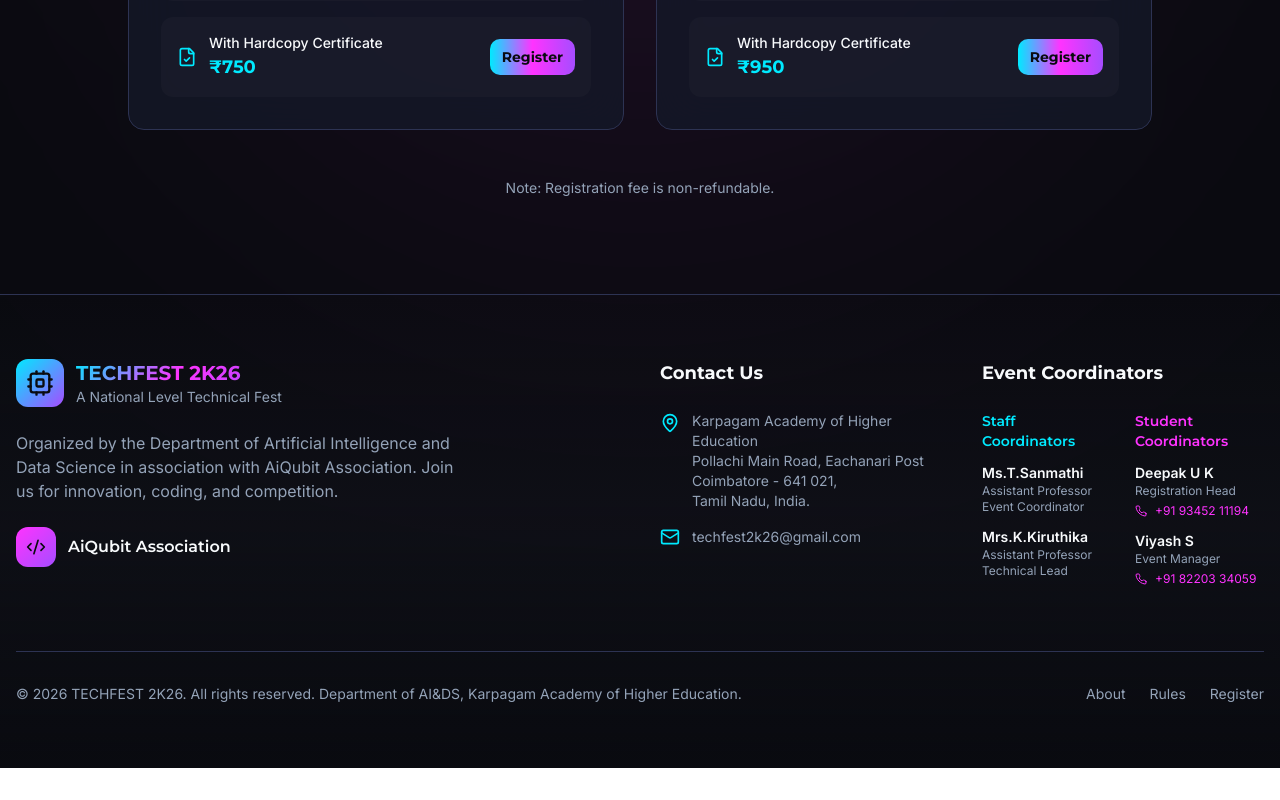
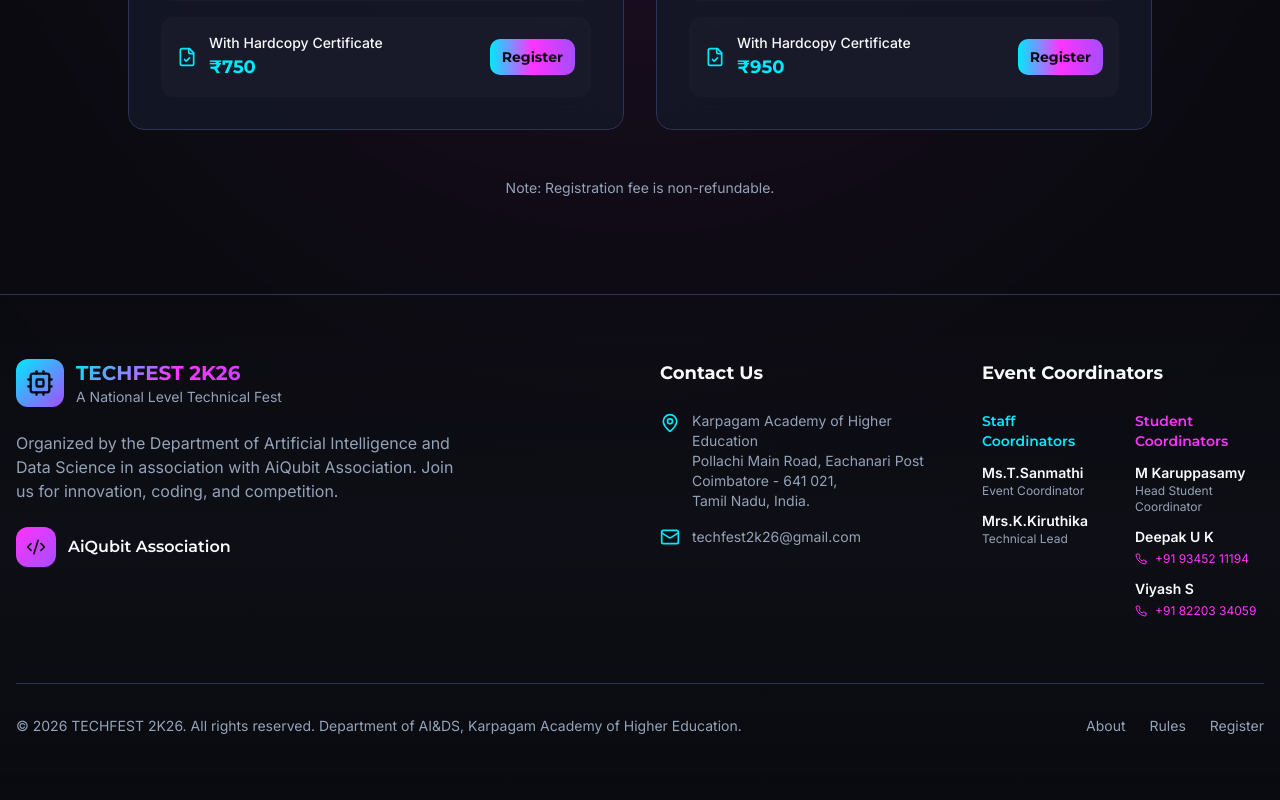
Before and after one commit to techfest2k26/2k26-Website, a React (Vite) app: page / in a window 1280 px wide. Shown: the part 5396-6196 px from the top of the page. Before the commit the page ends 6164 px from the top, so only its background shows below. Built offline with nearby package versions, Linux system fonts and the light colour scheme; the HTML template or start-up script is replaced by a standard one.

Commit message:
add karupu

```diff
--- a/src/components/Footer.tsx
+++ b/src/components/Footer.tsx
@@ -7,8 +7,9 @@ const Footer = () => {
   ];
 
   const studentCoordinators = [
-    { name: "Deepak U K", role: "Registration Head", phone: "+91 93452 11194" },
-    { name: "Viyash S", role: "Event Manager", phone: "+91 82203 34059" },
+    { name: "M Karuppasamy", role: "Head Student Coordinator" },
+    { name: "Deepak U K", phone: "+91 93452 11194" },
+    { name: "Viyash S", phone: "+91 82203 34059" },
   ];
 
   return (
@@ -86,7 +87,6 @@ const Footer = () => {
                   {staffCoordinators.map((coordinator) => (
                     <li key={coordinator.name} className="text-sm">
                       <p className="font-semibold text-foreground">{coordinator.name}</p>
-                      <p className="text-muted-foreground text-xs">{coordinator.designation}</p>
                       <p className="text-muted-foreground text-xs">{coordinator.role}</p>
                     </li>
                   ))}
@@ -100,7 +100,10 @@ const Footer = () => {
                   {studentCoordinators.map((coordinator) => (
                     <li key={coordinator.name} className="text-sm">
                       <p className="font-semibold text-foreground">{coordinator.name}</p>
+                      {coordinator.role && (
                         <p className="text-muted-foreground text-xs">{coordinator.role}</p>
+                      )}
+                      {coordinator.phone && (
                         <a
                           href={`tel:${coordinator.phone.replace(/\s/g, '')}`}
                           className="flex items-center gap-2 text-neon-pink hover:text-primary transition-colors mt-1"
@@ -108,6 +111,7 @@ const Footer = () => {
                           <Phone className="w-3 h-3" />
                           <span className="text-xs">{coordinator.phone}</span>
                         </a>
+                      )}
                     </li>
                   ))}
                 </ul>
```
Lines whose indentation alone changed are shown as unchanged.
